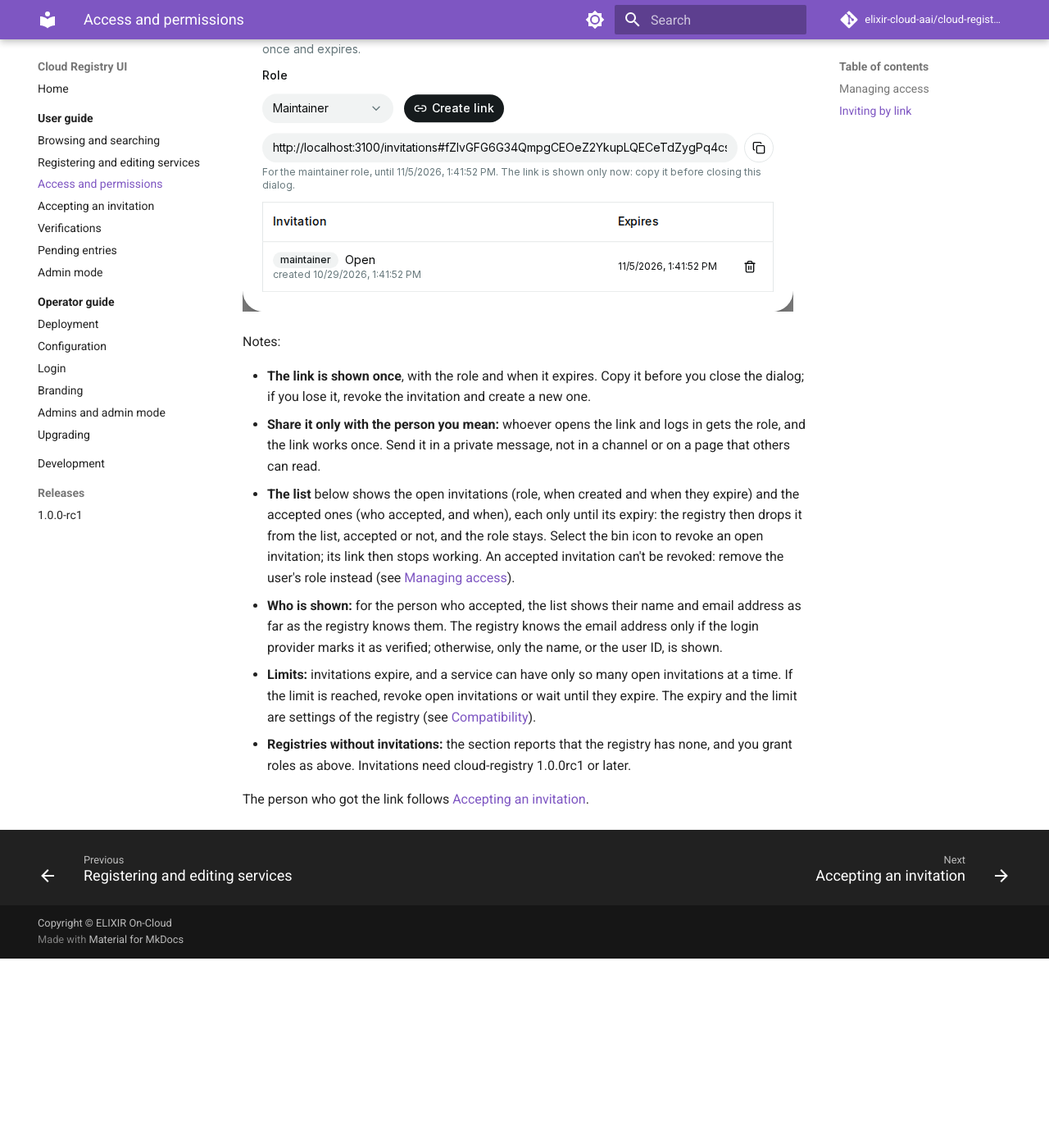
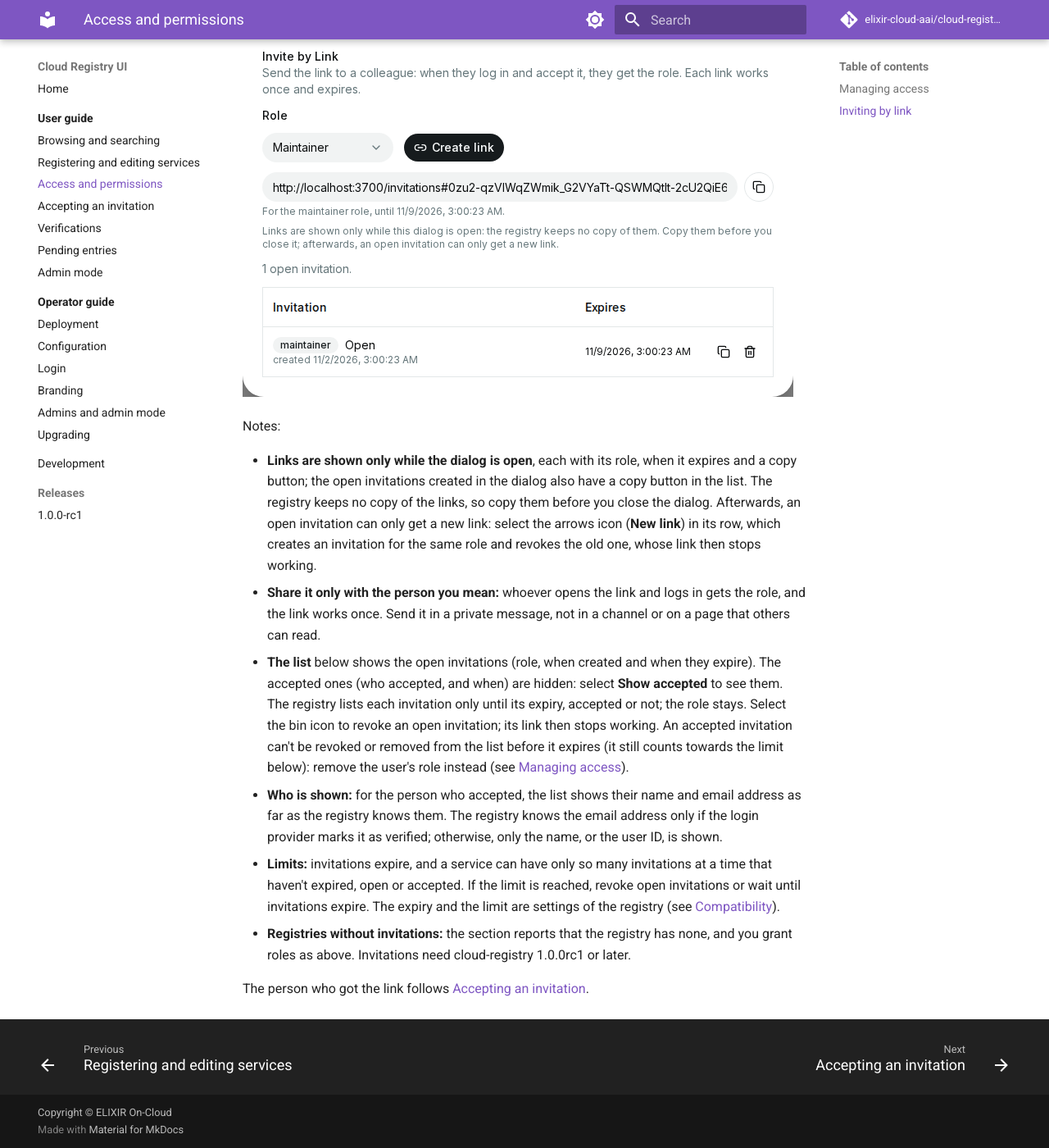
Before and after one commit to elixir-cloud-aai/cloud-registry-ui, an MkDocs documentation site: the page built from docs/user-guide/access.md, in a window 1280 px wide and 1400 px high, scrolled down 2928 px. Shown: the whole window at 82% size. Built offline with MkDocs 1.6.1 and Material for MkDocs 9.7.7, drawn with Linux system fonts in a browser that asks for light colours; comment, search, counter and statistics services are not loaded; before the commit the page ends 4097 px from its top, so only the background shows below that; some of the changed text lies outside the part shown.

Commit message:
docs(access): document paging and invite links
Refs #166

Co-Authored-By: Claude Opus 5.5 <noreply@anthropic.com>
Claude-Session: https://claude.ai/code/session_011FSoqMUX3EU35poH13xMgG

```diff
--- a/docs/user-guide/access.md
+++ b/docs/user-guide/access.md
@@ -26,9 +26,11 @@ Owners of a service, and admins, can see and change who has which role on
 it:
 
 1. Open the service and select **Manage access**.
-2. The list shows the users and groups with a role: users by name (once
-   they have used the registry) and user ID, groups by their name in the
-   login provider.
+2. The list shows the users and groups with a role: users by name and
+   user ID once they have used the registry (before, by user ID only),
+   groups by their name in the login provider. Long lists show 8 entries
+   per page, with a search above them that finds users and groups by name,
+   user ID, group or role.
 3. Change a role in the list, or remove it with the bin icon.
 4. To grant a role, choose **User** or **Group** under **Grant to**, enter
    the user ID or the group, choose the role and select **Grant**.
@@ -60,7 +62,7 @@ Notes:
 Instead of asking for a user ID, owners of a service, and admins, can
 invite a colleague with a link:
 
-1. Open the service, select **Manage access**, and find **Invite by link**.
+1. Open the service, select **Manage access**, and find **Invite by Link**.
 2. Choose the role the invitation is for, and select **Create link**.
 3. Copy the link (the button next to it), and send it to the person.
 
@@ -68,26 +70,32 @@ invite a colleague with a link:
 
 Notes:
 
-- **The link is shown once**, with the role and when it expires. Copy it
-  before you close the dialog; if you lose it, revoke the invitation and
-  create a new one.
+- **Links are shown only while the dialog is open**, each with its role,
+  when it expires and a copy button; the open invitations created in the
+  dialog also have a copy button in the list. The registry keeps no copy
+  of the links, so copy them before you close the dialog. Afterwards, an
+  open invitation can only get a new link: select the arrows icon (**New
+  link**) in its row, which creates an invitation for the same role and
+  revokes the old one, whose link then stops working.
 - **Share it only with the person you mean:** whoever opens the link and
   logs in gets the role, and the link works once. Send it in a private
   message, not in a channel or on a page that others can read.
 - **The list** below shows the open invitations (role, when created and
-  when they expire) and the accepted ones (who accepted, and when), each
-  only until its expiry: the registry then drops it from the list, accepted
-  or not, and the role stays. Select
-  the bin icon to revoke an open invitation; its link then stops working.
-  An accepted invitation can't be revoked: remove the user's role instead
-  (see [Managing access](#managing-access)).
+  when they expire). The accepted ones (who accepted, and when) are hidden:
+  select **Show accepted** to see them. The registry lists each invitation
+  only until its expiry, accepted or not; the role stays. Select the bin
+  icon to revoke an open invitation; its link then stops working. An
+  accepted invitation can't be revoked or removed from the list before it
+  expires (it still counts towards the limit below): remove the user's
+  role instead (see [Managing access](#managing-access)).
 - **Who is shown:** for the person who accepted, the list shows their name
   and email address as far as the registry knows them. The registry knows
   the email address only if the login provider marks it as verified;
   otherwise, only the name, or the user ID, is shown.
-- **Limits:** invitations expire, and a service can have only so many open
-  invitations at a time. If the limit is reached, revoke open invitations
-  or wait until they expire. The expiry and the limit are settings of the
+- **Limits:** invitations expire, and a service can have only so many
+  invitations at a time that haven't expired, open or accepted. If the
+  limit is reached, revoke open invitations or wait until invitations
+  expire. The expiry and the limit are settings of the
   registry (see [Compatibility](../operator-guide/index.md#compatibility)).
 - **Registries without invitations:** the section reports that the registry
   has none, and you grant roles as above. Invitations need cloud-registry
```
Also changed, not shown: docs/releases/1.0.0-rc1.md (+4 -0 lines), docs/images/manage-access-invite.png, docs/images/manage-access.png.
